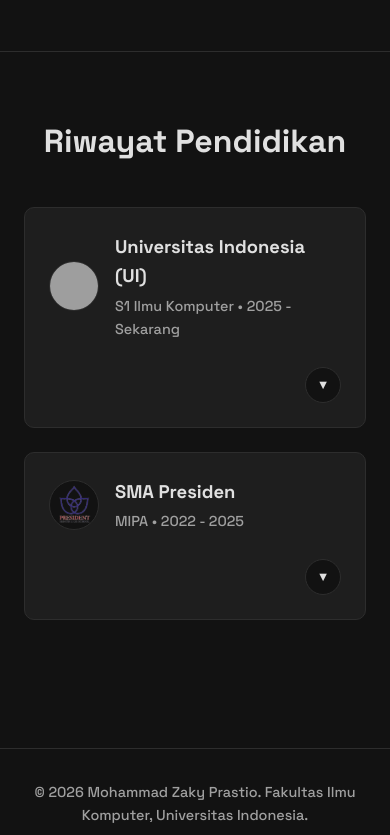
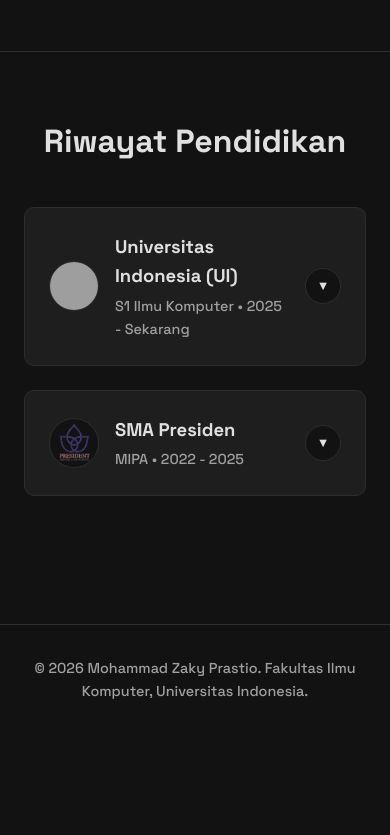
Before and after one commit to ZackForKey/myportofolio, a Django app: page / in a window 390 px wide. Shown: the part 1103-1938 px from the top of the page. After the commit the page ends 1802 px from the top, so only its background shows below. Run offline with Django 5.2, Linux system fonts and the light colour scheme; grey boxes are pictures that could not be loaded.

Commit message:
Css update

```diff
--- a/main/static/css/style.css
+++ b/main/static/css/style.css
@@ -148,7 +148,7 @@ nav a:hover {
     background-color: var(--card-bg);
 }
 
-/* Education Section (Setengah Bagian Pertama) */
+/* Education Section  */
 .education-section {
     padding: 4rem 0;
     border-top: 1px solid var(--border);
@@ -279,26 +279,8 @@ details[open] .arrow-btn {
     line-height: 1.6;
 }
 
-/* Animasi halus (fade-in &geser ke bawah dikit) ketika detail dibuka */
+/* Animasi  (fade-in &geser ke bawah dikit) ketika detail dibuka */
 @keyframes fadeIn {
     from { opacity: 0; transform: translateY(-4px); }
     to { opacity: 1; transform: translateY(0); }
 }
-
-/* Pengaturan Responsif khusus layar kecil / Mobile (lebar max 600px) */
-@media (max-width: 600px) {
-    .edu-header {
-        flex-wrap: wrap; /* Membungkus elemen jika layar tidak cukup */
-    }
-    .edu-title-group {
-        width: calc(100% - 66px);
-    }
-    /* Memindahkan tombol panah ke baris baru di sebelah kanan saat tampilan HP */
-    .edu-dropdown {
-        width: 100%;
-        text-align: right;
-        margin-top: 10px;
-        display: flex;
-        justify-content: flex-end;
-    }
-}
```
